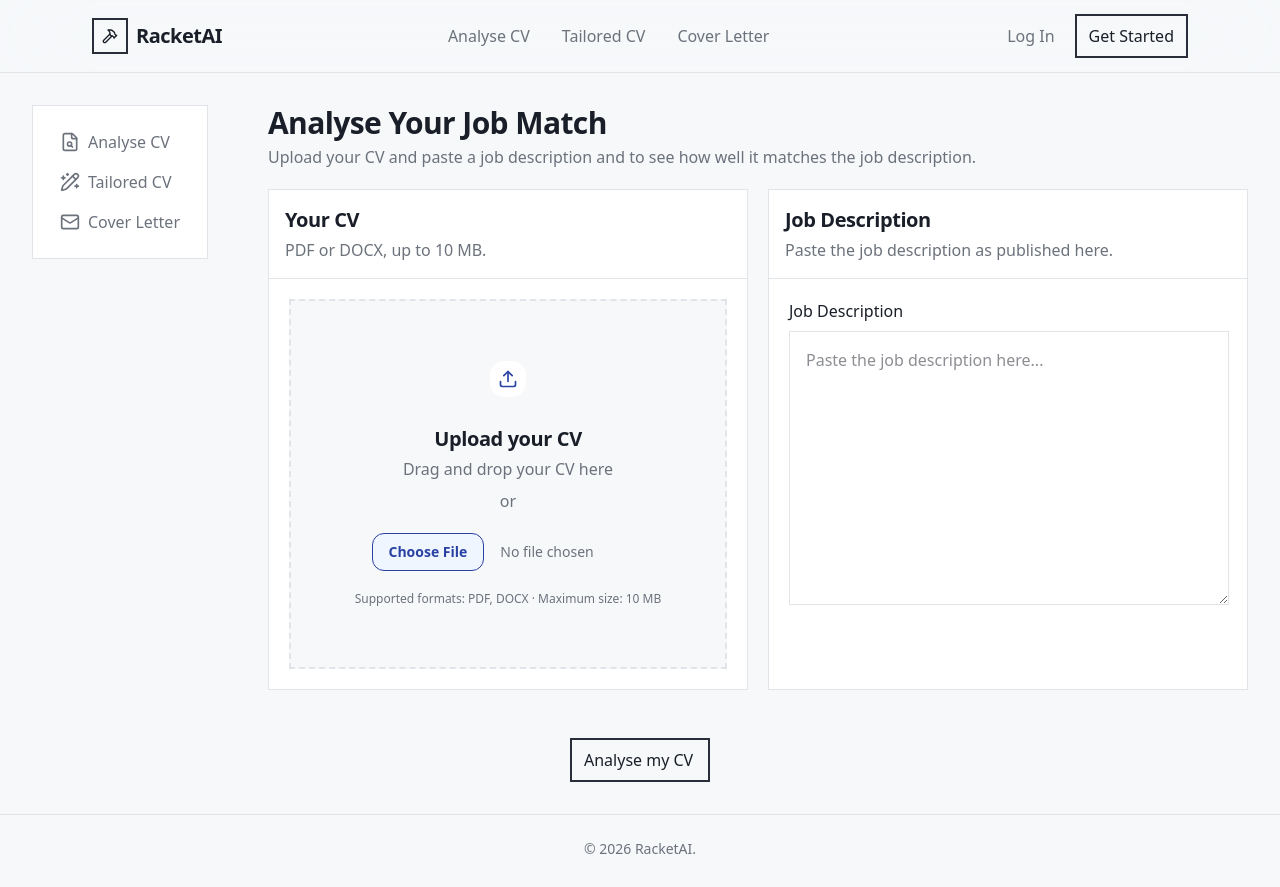
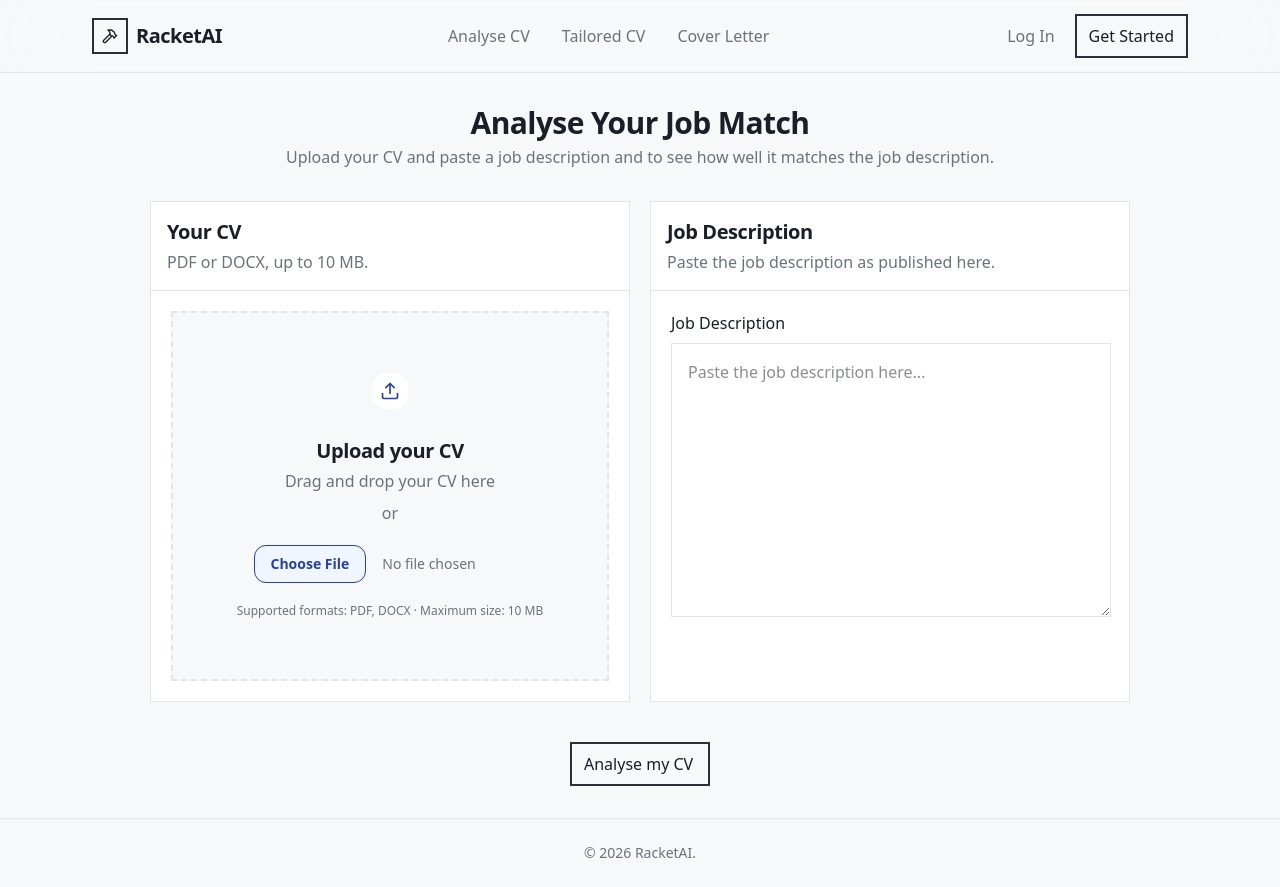
Before and after one commit to SnowyParis/RacketAI, a React (Vite) app: page /analyse-cv in a window 1280 px wide. Built offline with nearby package versions, Linux system fonts and the light colour scheme.

Commit message:
Edit CoverLetter & remove AnalyseCV aside

```diff
--- a/src/components/AnalyseCV.jsx
+++ b/src/components/AnalyseCV.jsx
@@ -1,46 +1,17 @@
 import { Hammer, Upload, FileText, Trash, FileCheckCorner, PencilSparkles, FileSearch, Mail, LayoutGrid } from "lucide-react";
 import { Link } from "react-router-dom";
-
-const items = [
-    {
-        icon: FileSearch,
-        title: "Analyse CV",
-    },
-    {
-        icon: PencilSparkles,
-        title: "Tailored CV",
-    },
-    {
-        icon: Mail,
-        title: "Cover Letter",
-    },
-];
-
 
 function AnalyseCV() {
     return (
         <div className="m-8">
-            <div className="flex gap-15">
-                <aside className="flex justify-center p-3 sticky top-0 w-50 h-fit bg-sidebar border border-border">
-                    <div className="">
-                        {items.map((item, index) => (
-                            <span key={index} className="flex gap-2 my-2 px-2 py-1 items-center text-md text-muted-foreground hover:bg-muted-foreground/10">
-                                <item.icon size={20} />
-                                {item.title}
-                            </span>
-                        ))}
-                    </div>
-                </aside>
-
-                <div>
-                    <div className="pb-5">
+            <div className="pb-8 text-center">
                 <h1 className="pb-1 text-3xl font-bold">Analyse Your Job Match</h1>
                 <p className="text-md text-muted-foreground">
                     Upload your CV and paste a job description and to see how well it matches the job description.
                 </p>
             </div>
 
-                    <div className="flex gap-5">
+            <div className="flex gap-5 justify-center">
                 <div className="bg-card w-120 border border-border">
                     <div className="p-4 border-b border-border">
                         <h3 className="pb-1 text-xl font-bold">Your CV</h3>
@@ -86,10 +57,8 @@ function AnalyseCV() {
                     </div>
                 </div>
             </div>
-                </div>
-            </div>
 
-            <div className="mt-8 flex justify-center">
+            <div className="mt-6 flex justify-center">
                 <Link
                     to="/analyse-cv"
                     aria-label="Analyse my CV"
--- a/src/components/CoverLetter.jsx
+++ b/src/components/CoverLetter.jsx
@@ -4,7 +4,7 @@ const labelClassName = "pt-4 pb-2 text-md font-medium";
 function CoverLetter() {
     return (
         <div className="mx-15 mt-7 mb-10">
-            <div className="pb-5 text-center">
+            <div className="pb-8 text-center">
                 <h1 className="pb-1 text-3xl font-bold">AI Cover Letter Generator</h1>
                 <p className="text-md text-muted-foreground">
                     Give the role details, pick a tone, and edit the result until it sounds like you.
--- a/src/components/TailoredCV.jsx
+++ b/src/components/TailoredCV.jsx
@@ -1,6 +1,13 @@
 function TailoredCV() {
     return (
-        <div>TailoredCV</div>
+        <div className="mx-15 mt-7 mb-10">
+            <div className="pb-8 text-center">
+                <h1 className="pb-1 text-3xl font-bold">Tailored CV Content</h1>
+                <p className="text-md text-muted-foreground">
+                    Recommendations for your target role. Accept, edit or reject each one.
+                </p>
+            </div>
+        </div>
     );
 }
 
```
Lines whose indentation alone changed are shown as unchanged.
